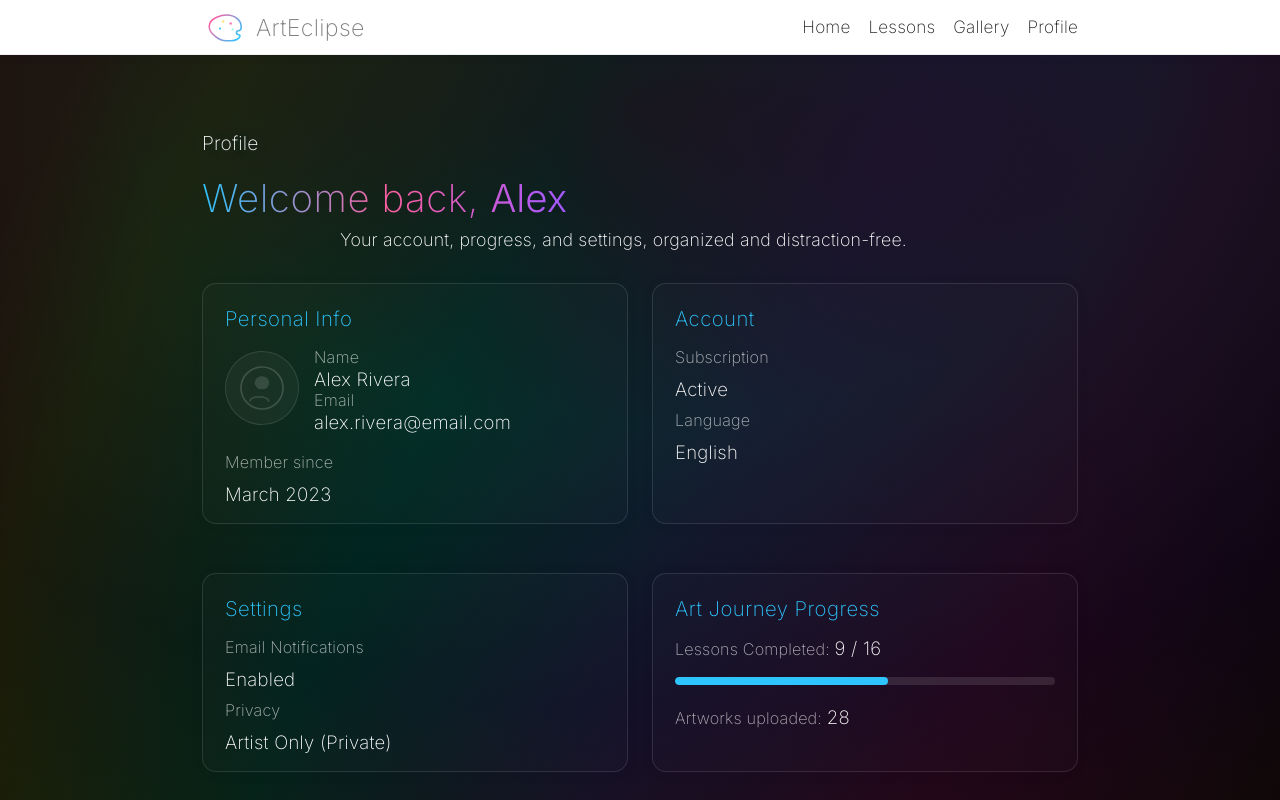
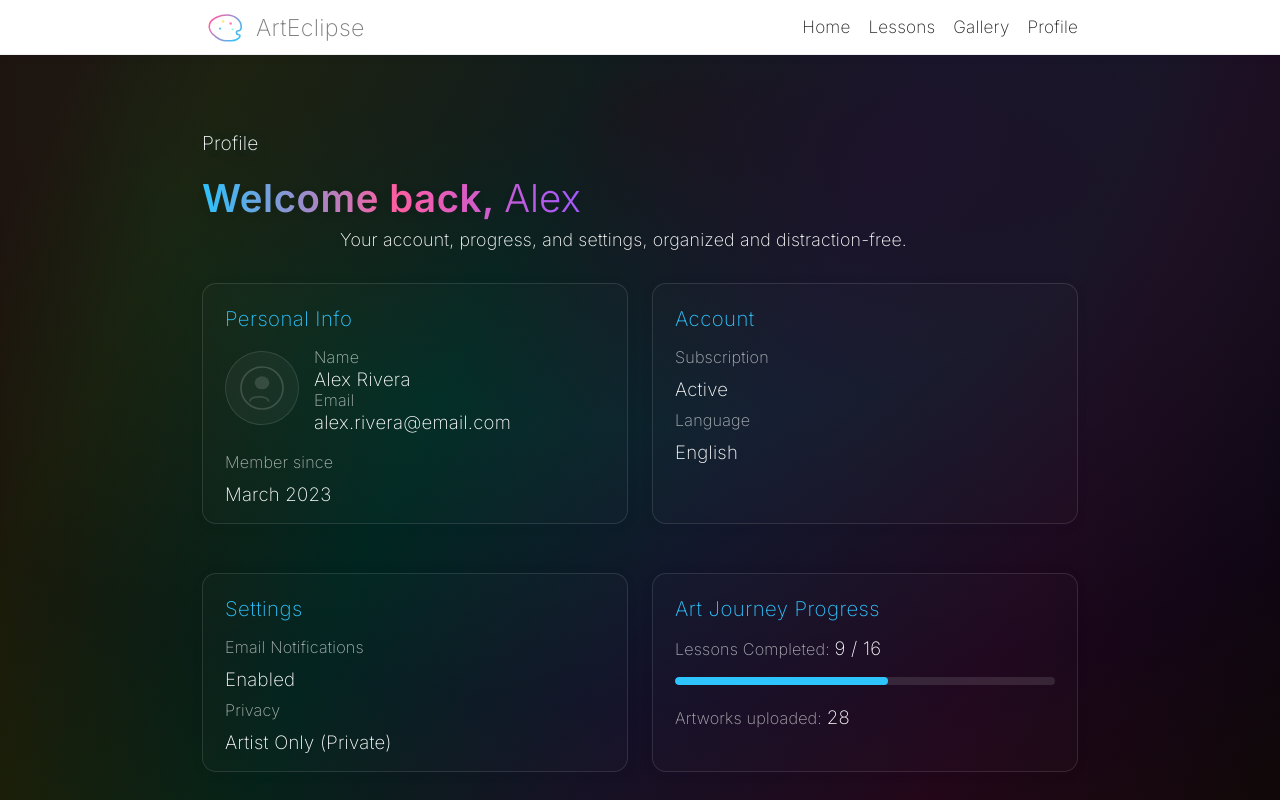
Before and after one commit to Workflow-Manager-admin/arteclipse-27298-9065a63c, a React (Create React App) app in the folder arteclipse/: page /profile in a window 1280 px wide. Shown: the top 800 px of the page. Built offline with nearby package versions, Linux system fonts and the light colour scheme; the HTML template or start-up script is replaced by a standard one.

Commit message:
Auto-commit: Changes as of 2025-05-29T14:40:56.671400+00:00

```diff
--- a/arteclipse/src/views/UserProfile.js
+++ b/arteclipse/src/views/UserProfile.js
@@ -179,7 +179,7 @@ function UserProfile() {
     <div style={{ width: "100%", paddingTop: 35 }}>
       <div className="subtitle">Profile</div>
       <h1 className="title">
-        <span className="gradient-headline" style={{ fontWeight: 200, fontSize: "2.40rem", marginBottom: 2 }}>
+        <span className="gradient-headline" style={{ fontWeight: 600, fontSize: "2.40rem", marginBottom: 2 }}>
           Welcome back, <span style={{ fontWeight: 300, letterSpacing: 0.02 }}>Alex</span>
         </span>
       </h1>
```
Also changed, not shown: 2 other files (tests, documents, lock files or other folders).
